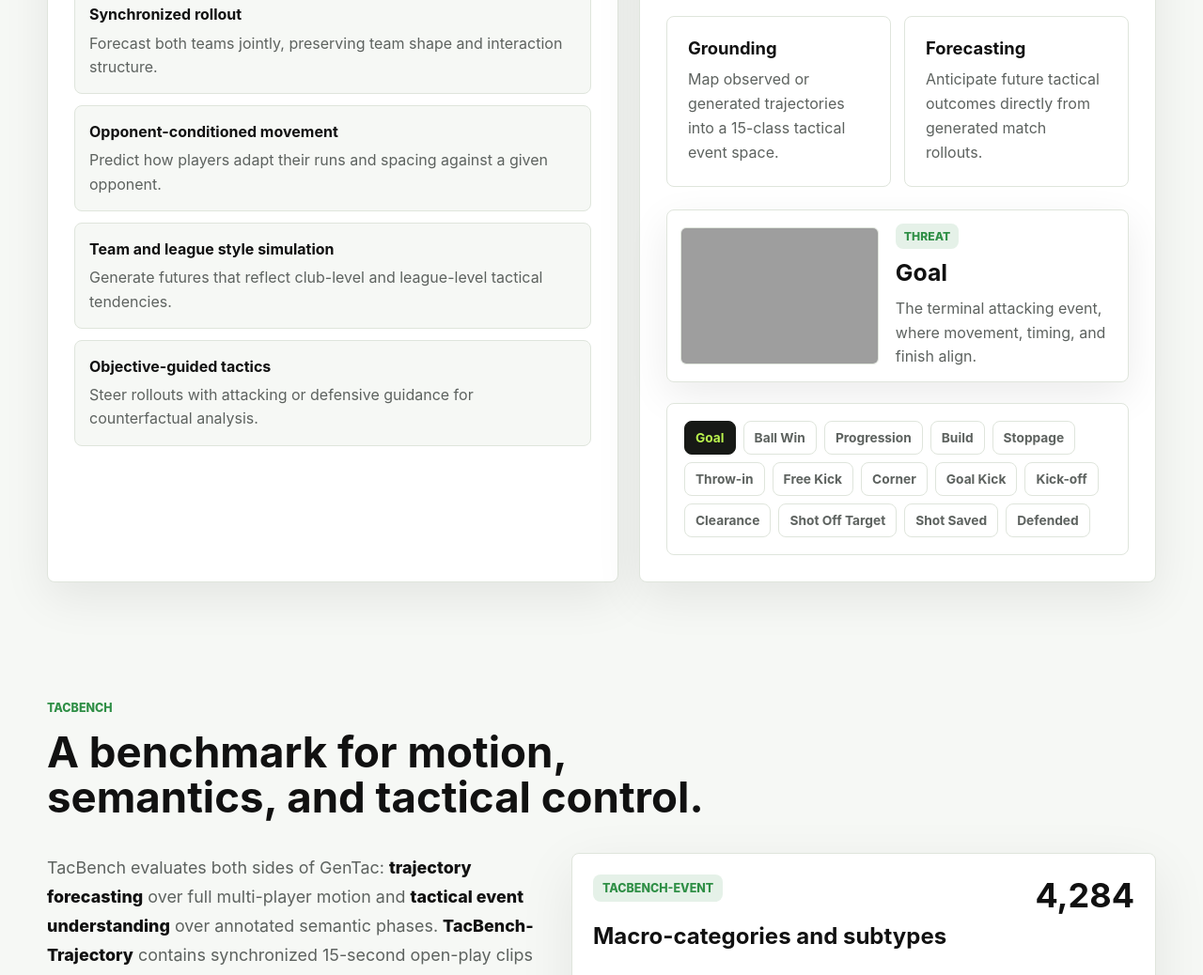
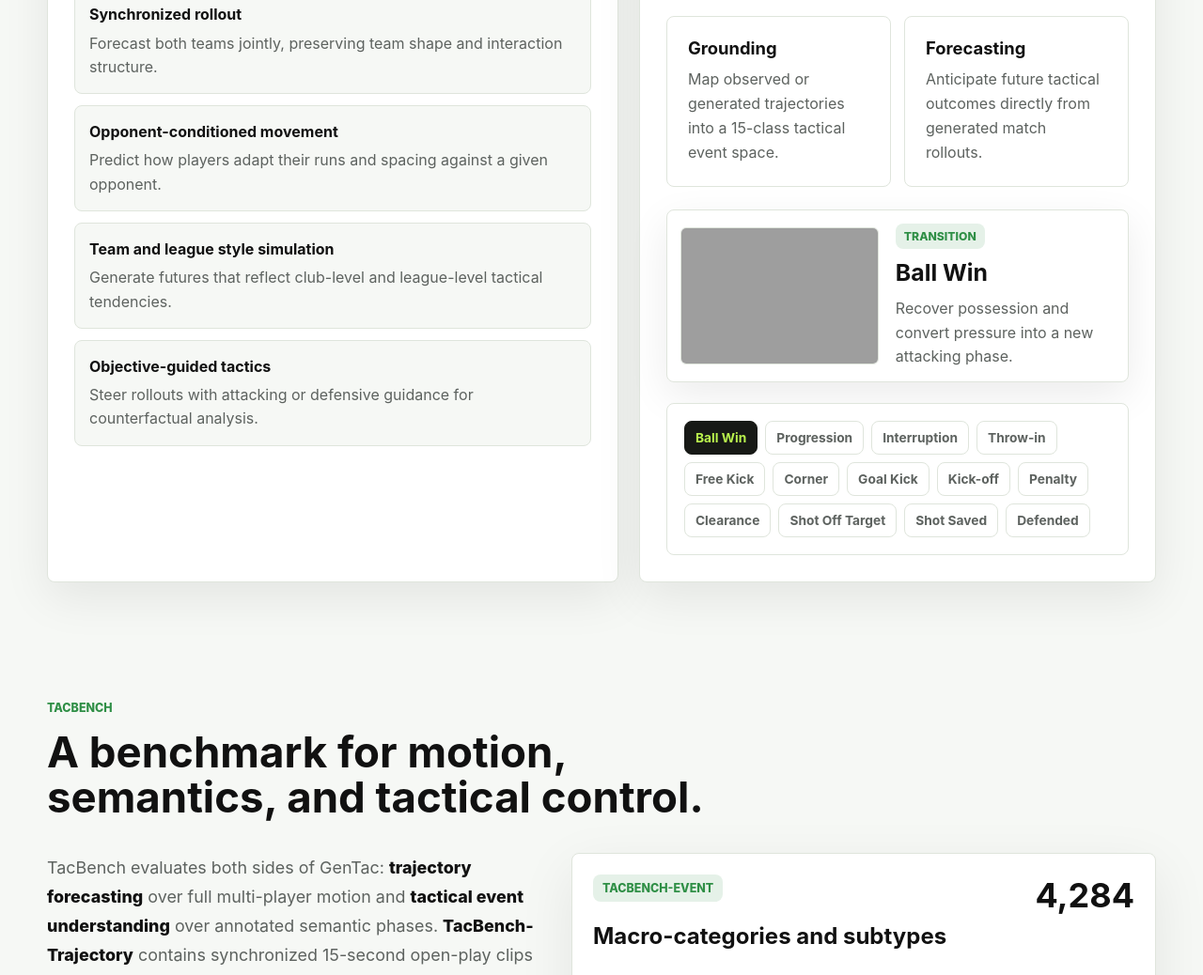
Before and after one commit to jyrao/GenTac, a plain HTML site: page index.html in a window 1280 px wide. Shown: the part 3099-4137 px from the top of the page at 94% size. Drawn offline with Linux system fonts and the light colour scheme; grey boxes are pictures that could not be loaded.

Commit message:
Fix event example image mapping

```diff
--- a/index.html
+++ b/index.html
@@ -180,24 +180,23 @@
             </div>
             <div class="event-showcase event-showcase--embedded">
               <div class="event-preview">
-                <img id="event-preview-img" src="figs/classification/blank.png" alt="Goal tactical event thumbnail">
+                <img id="event-preview-img" src="figs/classification/ball-win.png" alt="Ball Win tactical event thumbnail">
                 <div>
-                  <span id="event-preview-type">Threat</span>
-                  <strong id="event-preview-name">Goal</strong>
-                  <p id="event-preview-copy">The terminal attacking event, where movement, timing, and finish align.</p>
+                  <span id="event-preview-type">Transition</span>
+                  <strong id="event-preview-name">Ball Win</strong>
+                  <p id="event-preview-copy">Recover possession and convert pressure into a new attacking phase.</p>
                 </div>
               </div>
               <div class="event-chips" aria-label="Tactical event examples">
-                <button class="event-chip is-active" data-type="Threat" data-name="Goal" data-image="figs/classification/blank.png" data-copy="The terminal attacking event, where movement, timing, and finish align.">Goal</button>
-                <button class="event-chip" data-type="Transition" data-name="Ball Win" data-image="figs/classification/ball-win.png" data-copy="Recover possession and convert pressure into a new attacking phase.">Ball Win</button>
+                <button class="event-chip is-active" data-type="Transition" data-name="Ball Win" data-image="figs/classification/ball-win.png" data-copy="Recover possession and convert pressure into a new attacking phase.">Ball Win</button>
                 <button class="event-chip" data-type="Transition" data-name="Progression" data-image="figs/classification/progression.png" data-copy="Move the ball and team shape forward through pressure.">Progression</button>
-                <button class="event-chip" data-type="Build-up" data-name="Build" data-image="figs/classification/blank.png" data-copy="Organize possession before the attack becomes explicit.">Build</button>
-                <button class="event-chip" data-type="Interruption" data-name="Stoppage" data-image="figs/classification/interruption.png" data-copy="Pause or reset the phase when play is broken.">Stoppage</button>
+                <button class="event-chip" data-type="Interruption" data-name="Interruption" data-image="figs/classification/interruption.png" data-copy="Pause or reset the phase when play is broken.">Interruption</button>
                 <button class="event-chip" data-type="Set Piece" data-name="Throw-in" data-image="figs/classification/throw-in.png" data-copy="Restart play from touch while reshaping nearby support.">Throw-in</button>
                 <button class="event-chip" data-type="Set Piece" data-name="Free Kick" data-image="figs/classification/free-kick.png" data-copy="Turn a dead-ball moment into a structured tactical launch.">Free Kick</button>
                 <button class="event-chip" data-type="Set Piece" data-name="Corner" data-image="figs/classification/corner.png" data-copy="Pack the box, bend the delivery, and test defensive marking.">Corner</button>
                 <button class="event-chip" data-type="Set Piece" data-name="Goal Kick" data-image="figs/classification/goal-kick.png" data-copy="Restart from deep and choose between short build-up or direct release.">Goal Kick</button>
                 <button class="event-chip" data-type="Set Piece" data-name="Kick-off" data-image="figs/classification/kick-off.png" data-copy="Reset the match state into a rehearsed opening structure.">Kick-off</button>
+                <button class="event-chip" data-type="Set Piece" data-name="Penalty" data-image="figs/classification/penalty.png" data-copy="A high-pressure isolated event embedded in team context.">Penalty</button>
                 <button class="event-chip" data-type="Threat" data-name="Clearance" data-image="figs/classification/clearance.png" data-copy="Break pressure by forcing the ball away from dangerous space.">Clearance</button>
                 <button class="event-chip" data-type="Threat" data-name="Shot Off Target" data-image="figs/classification/shot-off-target.png" data-copy="A finishing action that separates spatial threat from final outcome.">Shot Off Target</button>
                 <button class="event-chip" data-type="Threat" data-name="Shot Saved" data-image="figs/classification/shot-saved.png" data-copy="A shot trajectory met by goalkeeper response and defensive recovery.">Shot Saved</button>
```
